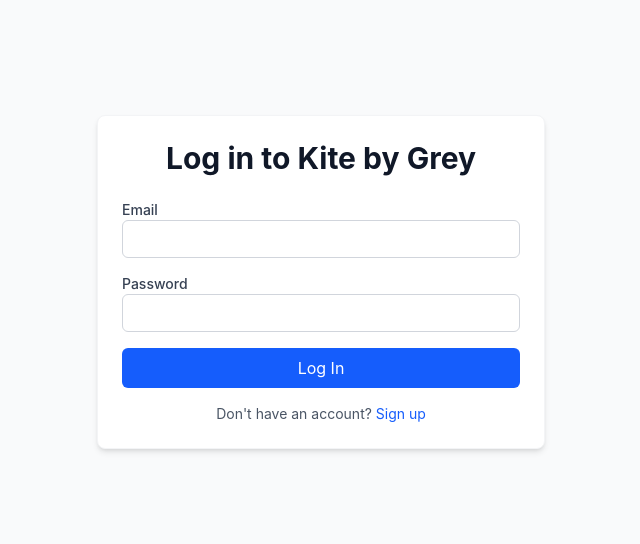
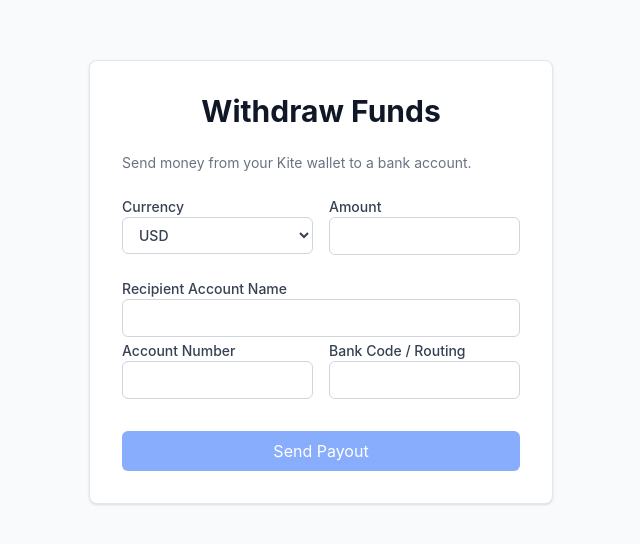
Before and after one commit to elijahthis/kite, a React (Vite) app in the folder frontend/: page /payout in a window 1280 px wide. Before the commit this address led to /login. Shown: the part 118-662 px from the top of the page, without its empty margins (319-959 px from the left). Built offline with nearby package versions, Linux system fonts and the light colour scheme.

Commit message:
fix: frontend remove repetition

```diff
--- a/frontend/src/App.tsx
+++ b/frontend/src/App.tsx
@@ -5,8 +5,7 @@
 import Dashboard from "./features/dash/Dashboard";
 import Deposit from "./features/transactions/Deposit";
 import Conversion from "./features/transactions/Conversions";
-// import Signup from './features/auth/Signup';
-// import Dashboard from './features/dashboard/Dashboard';
+import Payout from "./features/transactions/Payout";
 
 function App() {
 	return (
@@ -16,10 +15,13 @@
 				{/* Auth  */}
 				<Route path="/login" element={<Login />} />
 				<Route path="/signup" element={<Signup />} />
-				{/* Protected App Routes */}
+
+				{/* Protected Routes */}
 				<Route path="/dashboard" element={<Dashboard />} />
 				<Route path="/deposit" element={<Deposit />} />
 				<Route path="/conversion" element={<Conversion />} />
+				<Route path="/payout" element={<Payout />} />
+
 				<Route path="*" element={<Navigate to="/login" replace />} />
 			</Routes>
 		</BrowserRouter>
--- a/frontend/src/features/transactions/Conversions.tsx
+++ b/frontend/src/features/transactions/Conversions.tsx
@@ -8,18 +8,10 @@
 import InputComponent from "../../components/form/InputComponent";
 import SelectDropdown from "../../components/form/SelectDropdown"; // Your new component
 import AuthBanner from "../../components/auth/AuthBanner";
-import { formatCurrency } from "../../utils";
 import { extractApiError } from "../../utils/errors";
 import type { Quote, CurrencyCode, ApiSuccessResponse } from "../../types";
 import ConversionsQuoteReview from "./ConversionsQuoteReview";
-
-const SUPPORTED_CURRENCIES = [
-	{ label: "USD", value: "USD" },
-	{ label: "GBP", value: "GBP" },
-	{ label: "EUR", value: "EUR" },
-	{ label: "NGN", value: "NGN" },
-	{ label: "KES", value: "KES" },
-];
+import { SUPPORTED_CURRENCIES } from "../../utils/constants";
 
 export default function Conversion() {
 	const navigate = useNavigate();
@@ -134,7 +126,6 @@
 						</div>
 					)}
 
-					{/* Form is disabled if a quote is active, so they don't change amounts without getting a new quote */}
 					<form onSubmit={handleGetQuote} className="space-y-5">
 						<div className="grid grid-cols-2 gap-4">
 							<SelectDropdown
@@ -164,11 +155,10 @@
 							value={amountStr}
 							setValue={(val: string) => {
 								setAmountStr(val);
-								setQuote(null); // Clear quote if they change the amount
+								setQuote(null);
 							}}
 						/>
 
-						{/* Only show Get Quote button if we don't have an active quote */}
 						{!quote && (
 							<div className="pt-2">
 								<Button
@@ -185,7 +175,6 @@
 						)}
 					</form>
 
-					{/* --- QUOTE REVIEW SECTION --- */}
 					{quote && !successMsg && (
 						<ConversionsQuoteReview
 							sourceCurrency={sourceCurrency}
--- a/frontend/src/features/transactions/Deposit.tsx
+++ b/frontend/src/features/transactions/Deposit.tsx
@@ -10,9 +10,7 @@
 import SelectDropdown from "../../components/form/SelectDropdown";
 import type { ApiSuccessResponse, CurrencyCode } from "../../types";
 import { extractApiError } from "../../utils/errors";
-
-// The currencies supported by your backend enum
-const SUPPORTED_CURRENCIES = ["USD", "GBP", "EUR", "NGN", "KES"];
+import { SUPPORTED_CURRENCIES } from "../../utils/constants";
 
 export default function Deposit() {
 	const navigate = useNavigate();
@@ -110,10 +108,7 @@
 								label="Select Currency"
 								value={currency}
 								setValue={(val: string) => setCurrency(val)}
-								valueList={SUPPORTED_CURRENCIES.map((item) => ({
-									label: item,
-									value: item,
-								}))}
+								valueList={SUPPORTED_CURRENCIES}
 							/>
 						</div>
 
@@ -124,9 +119,6 @@
 								required={true}
 								value={amountStr}
 								setValue={(val: string) => setAmountStr(val)}
-								// Adding extra props if your InputComponent supports them:
-								// min="0.01"
-								// step="0.01"
 							/>
 							<p className="text-xs text-gray-400 mt-1">
 								Enter the amount (e.g., 100.50).
--- /dev/null
+++ b/frontend/src/features/transactions/Payout.tsx
@@ -0,0 +1,173 @@
+import { useState } from "react";
+import { useNavigate } from "react-router-dom";
+import { useMutation, useQueryClient } from "@tanstack/react-query";
+import { apiClient } from "../../api/client";
+import MainLayout from "../../layouts/MainLayout";
+import { H2 } from "../../components/headings";
+import Button from "../../components/Button";
+import InputComponent from "../../components/form/InputComponent";
+import SelectDropdown from "../../components/form/SelectDropdown";
+import AuthBanner from "../../components/auth/AuthBanner";
+import { extractApiError } from "../../utils/errors";
+import type { CurrencyCode, ApiSuccessResponse } from "../../types";
+import { SUPPORTED_CURRENCIES } from "../../utils/constants";
+
+interface PayoutPayload {
+	source_currency: CurrencyCode;
+	amount: number;
+	account_number: string;
+	bank_code: string;
+	account_name: string;
+}
+
+interface PayoutResponse extends ApiSuccessResponse {
+	transaction_id: string;
+}
+
+export default function Payout() {
+	const navigate = useNavigate();
+	const queryClient = useQueryClient();
+
+	// Form State
+	const [currency, setCurrency] = useState<CurrencyCode>("USD");
+	const [amountStr, setAmountStr] = useState("");
+	const [accountNumber, setAccountNumber] = useState("");
+	const [bankCode, setBankCode] = useState("");
+	const [accountName, setAccountName] = useState("");
+
+	const [successMsg, setSuccessMsg] = useState("");
+
+	const payoutMutation = useMutation<PayoutResponse, Error, PayoutPayload>({
+		mutationFn: async (payload) => {
+			const response = await apiClient.post<PayoutResponse>(
+				"/payouts",
+				payload,
+			);
+			return response.data;
+		},
+		onSuccess: (data) => {
+			queryClient.invalidateQueries({ queryKey: ["balances"] });
+			queryClient.invalidateQueries({ queryKey: ["transactions"] });
+
+			setSuccessMsg(
+				`Payout initiated successfully! Transaction ID: ${data.transaction_id}`,
+			);
+
+			// Reset form
+			setAmountStr("");
+			setAccountNumber("");
+			setBankCode("");
+			setAccountName("");
+
+			setTimeout(() => navigate("/dashboard"), 3000);
+		},
+	});
+
+	const handleSubmit = (e: React.FormEvent) => {
+		e.preventDefault();
+		setSuccessMsg("");
+
+		const parsedAmount = parseFloat(amountStr);
+		if (isNaN(parsedAmount) || parsedAmount <= 0) return;
+
+		const amountInMinorUnits = Math.round(parsedAmount * 100);
+
+		payoutMutation.mutate({
+			source_currency: currency,
+			amount: amountInMinorUnits,
+			account_number: accountNumber,
+			bank_code: bankCode,
+			account_name: accountName,
+		});
+	};
+
+	return (
+		<MainLayout>
+			<div className="max-w-lg mx-auto py-12 px-4 sm:px-6">
+				<div className="bg-white p-8 border border-gray-200 rounded-lg shadow-sm">
+					<H2>Withdraw Funds</H2>
+					<p className="text-gray-500 text-sm mb-6 mt-1">
+						Send money from your Kite wallet to a bank account.
+					</p>
+
+					{/* Error State */}
+					{payoutMutation.isError && (
+						<div className="mb-4">
+							<AuthBanner>
+								{extractApiError(
+									payoutMutation.error,
+									"Failed to initiate payout",
+								)}
+							</AuthBanner>
+						</div>
+					)}
+
+					{/* Success State */}
+					{successMsg && (
+						<div className="mb-4 p-3 bg-green-50 text-green-700 rounded-md text-sm font-medium">
+							{successMsg}
+						</div>
+					)}
+
+					<form onSubmit={handleSubmit} className="space-y-5">
+						<div className="grid grid-cols-2 gap-4">
+							<SelectDropdown
+								label="Currency"
+								value={currency}
+								setValue={(val) => setCurrency(val as CurrencyCode)}
+								valueList={SUPPORTED_CURRENCIES}
+							/>
+							<InputComponent
+								type="number"
+								label="Amount"
+								required={true}
+								value={amountStr}
+								setValue={(val: string) => setAmountStr(val)}
+							/>
+						</div>
+
+						<InputComponent
+							type="text"
+							label="Recipient Account Name"
+							required={true}
+							value={accountName}
+							setValue={(val: string) => setAccountName(val)}
+						/>
+
+						<div className="grid grid-cols-2 gap-4">
+							<InputComponent
+								type="text"
+								label="Account Number"
+								required={true}
+								value={accountNumber}
+								setValue={(val: string) => setAccountNumber(val)}
+							/>
+							<InputComponent
+								type="text"
+								label="Bank Code / Routing"
+								required={true}
+								value={bankCode}
+								setValue={(val: string) => setBankCode(val)}
+							/>
+						</div>
+
+						<div className="pt-2">
+							<Button
+								type="submit"
+								disabled={
+									payoutMutation.isPending ||
+									!amountStr ||
+									!accountNumber ||
+									!bankCode ||
+									!accountName
+								}
+							>
+								{payoutMutation.isPending ? "Initiating..." : "Send Payout"}
+							</Button>
+						</div>
+					</form>
+				</div>
+			</div>
+		</MainLayout>
+	);
+}
--- a/frontend/src/main.tsx
+++ b/frontend/src/main.tsx
@@ -4,7 +4,6 @@
 import App from "./App.tsx";
 import { QueryClient, QueryClientProvider } from "@tanstack/react-query";
 
-// Create a client
 const queryClient = new QueryClient({
 	defaultOptions: {
 		queries: {
--- /dev/null
+++ b/frontend/src/utils/constants.ts
@@ -0,0 +1,9 @@
+import type { CurrencyCode } from "../types";
+
+export const SUPPORTED_CURRENCIES: { label: string; value: CurrencyCode }[] = [
+	{ label: "USD", value: "USD" },
+	{ label: "GBP", value: "GBP" },
+	{ label: "EUR", value: "EUR" },
+	{ label: "NGN", value: "NGN" },
+	{ label: "KES", value: "KES" },
+];
```
